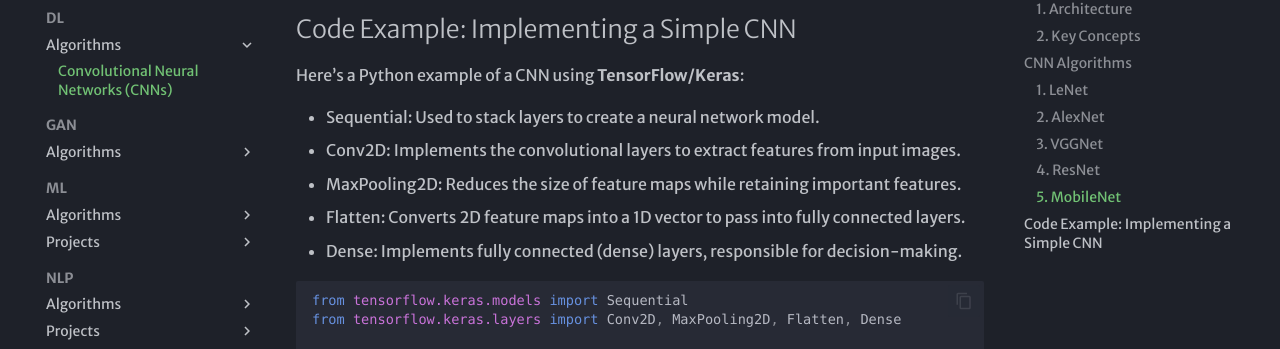
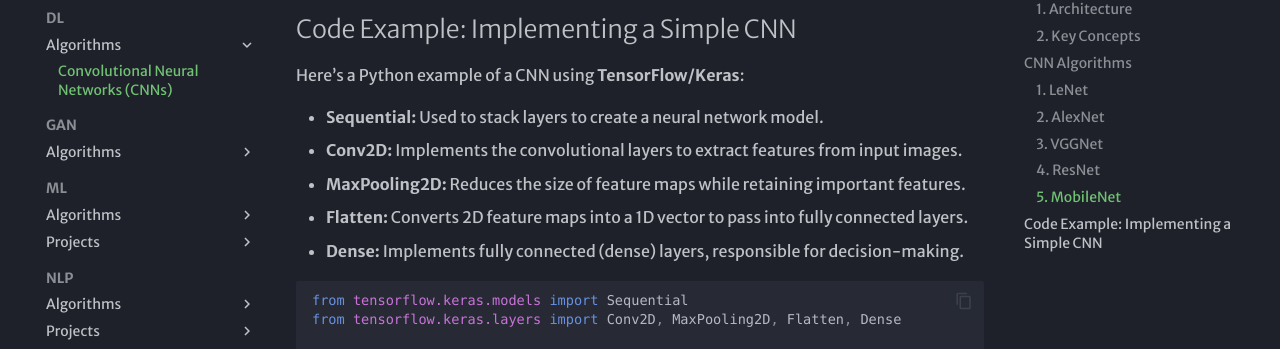
Before and after one commit to Avdhesh-Varshney/AI-Code, an MkDocs documentation site: the page built from docs/DL/algorithms/Convolution_neural_network.md, in a window 1280 px wide and 900 px high, scrolled down 1953 px. Shown: the part 153-502 px from the top of the window. Built offline with MkDocs 1.6.1 and Material for MkDocs 9.7.7, drawn with Linux system fonts in a browser that asks for light colours; some web fonts are replaced.

Commit message:
Update Convolution_neural_network.md

````diff
--- a/docs/DL/algorithms/Convolution_neural_network.md
+++ b/docs/DL/algorithms/Convolution_neural_network.md
@@ -64,11 +64,11 @@
 
 Here’s a Python example of a CNN using **TensorFlow/Keras**:
 
-* Sequential:   Used to stack layers to create a neural network model.
-* Conv2D:       Implements the convolutional layers to extract features from input images.
-* MaxPooling2D: Reduces the size of feature maps while retaining important features.
-* Flatten:      Converts 2D feature maps into a 1D vector to pass into fully connected layers.
-* Dense:        Implements fully connected (dense) layers, responsible for decision-making.
+* **Sequential:**   Used to stack layers to create a neural network model.
+* **Conv2D:**       Implements the convolutional layers to extract features from input images.
+* **MaxPooling2D:** Reduces the size of feature maps while retaining important features.
+* **Flatten:**      Converts 2D feature maps into a 1D vector to pass into fully connected layers.
+* **Dense:**        Implements fully connected (dense) layers, responsible for decision-making.
 
 
 ```python
````
